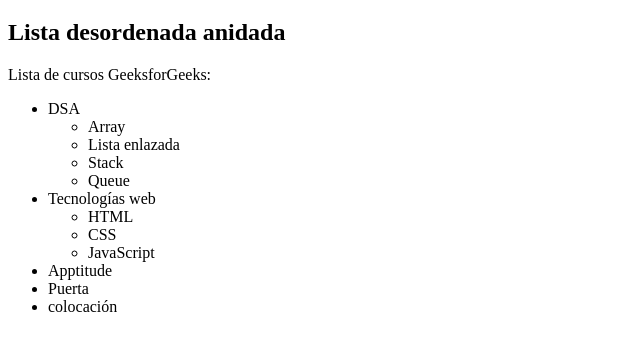
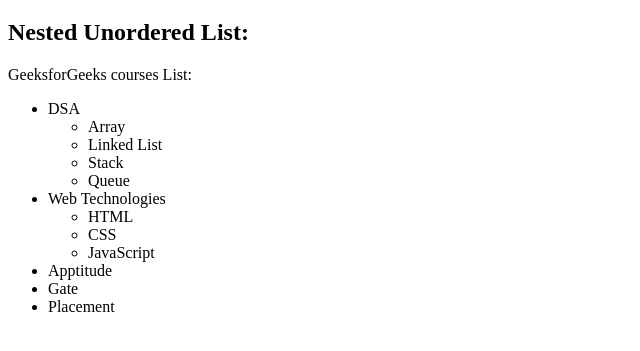
Before and after one commit to Treesebas/taller-2, a plain HTML site: page html/ejercicio2.html in a window 1280 px wide. Shown: the part 61-412 px from the top of the page, without its empty margins (0-640 px from the left). Drawn offline with Linux system fonts and the light colour scheme.

Commit message:
Update ejercicio2.html

```diff
--- a/html/ejercicio2.html
+++ b/html/ejercicio2.html
@@ -14,10 +14,10 @@
 </h1>
 
     <h2>
-        Lista desordenada anidada
+        Nested Unordered List:
 </h2>
     <p>
-        Lista de cursos GeeksforGeeks:
+        GeeksforGeeks courses List:
 </p>
 
     <ul>
@@ -28,12 +28,12 @@
     <ul>
 
         <li>Array</li>
-        <li>Lista enlazada</li>
+        <li>Linked List</li>
         <li>Stack</li>
         <li>Queue</li>
 </ul>
         <li>
-            Tecnologías web
+            Web Technologies
     </li>
 
     <ul>
@@ -46,10 +46,10 @@
             Apptitude
     </li>
         <li>
-            Puerta
+            Gate
     </li>
         <li>
-            colocación
+            Placement
     </li>
 
 </ul>
```
